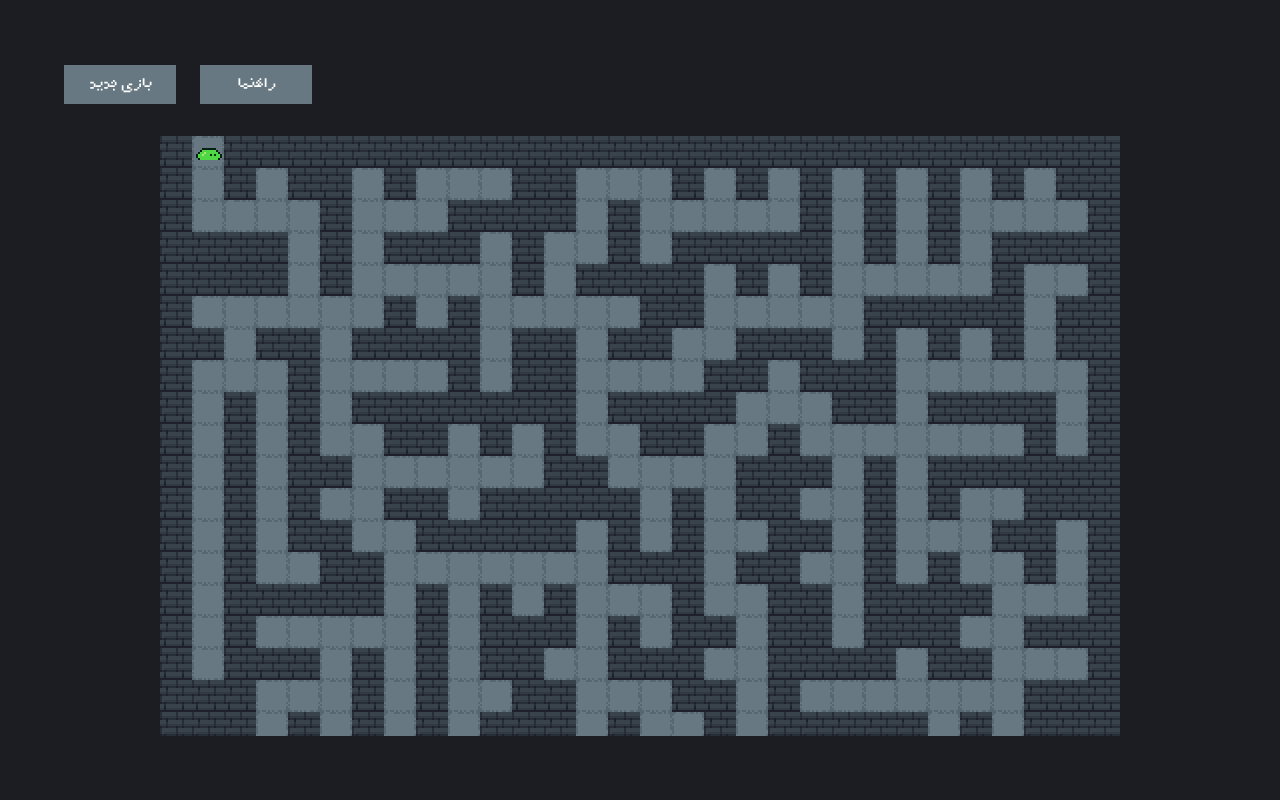
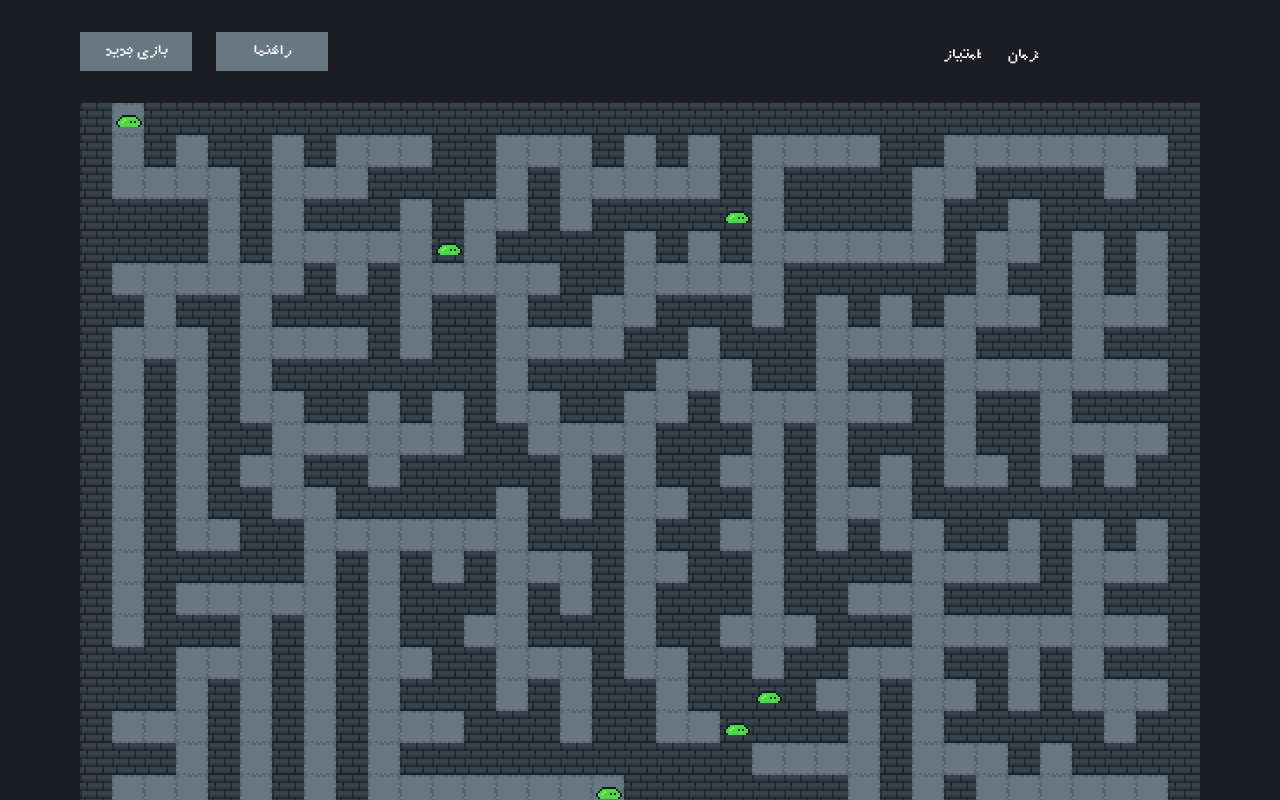
Before and after one commit to ShahriarKh/dunjen, a Next.js app: page / in a window 1280 px wide. Shown: the top 800 px of the page. Built offline with nearby package versions, Linux system fonts and the light colour scheme.

Commit message:
add item generation

```diff
--- a/app/globals.scss
+++ b/app/globals.scss
@@ -9,6 +9,7 @@
 
 html {
   font-size: 28px;
+  overflow-y: scroll;
 }
 
 a {
--- a/app/page.js
+++ b/app/page.js
@@ -6,9 +6,10 @@ import Maze from "@/components/Maze";
 import ModalOverlay from "@/components/ModalOverlay";
 import HelpModal from "@/components/HelpModal";
 import ResultModal from "@/components/ResultModal";
-import { useState, useEffect } from "react";
+import { useState, useEffect, createElement } from "react";
 import { generateMaze } from "@/utils/generateMaze";
 import Player from "@/components/Player";
+import Item from "@/components/Item";
 
 export default function Page() {
   const [showHelp, setShowHelp] = useState(false);
@@ -17,26 +18,39 @@ export default function Page() {
   const [maze, setMaze] = useState([[]]);
   const [playerPosition, setPlayerPosition] = useState([1, 0]);
   const [playerFace, setPlayerFace] = useState("right");
-  const [items, setItems] = useState();
+  const [items, setItems] = useState([]);
+
+  function randomNumber(min, max) {
+    return Math.floor(Math.random() * max) + min;
+  }
 
   function handeNewGame() {
-    let newMaze = generateMaze(27, 30);
+    let MAZE_WIDTH = randomNumber(3, 40);
+    let MAZE_HEIGHT = randomNumber(3, 40);
+    let newMaze = generateMaze(MAZE_WIDTH, MAZE_HEIGHT);
+    let newItems = generateItems(MAZE_WIDTH, MAZE_HEIGHT);
     setMaze(newMaze);
+    setItems(newItems);
+    console.log(newItems);
+    console.log("width", MAZE_WIDTH, "height", MAZE_HEIGHT);
     setPlayerPosition([newMaze[0].indexOf("p"), 0]);
-    generateItems();
   }
 
-  function placeItem() {
-    const x = Math.floor(Math.random() * maze[0].length) + 1;
-    const y = Math.floor(Math.random() * maze.length) + 1;
-    console.log(x, y);
-  }
-
-  function generateItems() {
-    const items = { potion: 1, coin: 5, heart: 2 };
-    Object.entries(items).map((item) => {
-      placeItem();
+  function generateItems(MAZE_WIDTH, MAZE_HEIGHT) {
+    let generatedItems = [];
+    const randomItems = {
+      potion: randomNumber(0, 2),
+      coin: randomNumber(2, 6),
+      heart: randomNumber(0, 1),
+    };
+    Object.entries(randomItems).map((item) => {
+      for (let i = 0; i < item[1]; i++) {
+        const x = randomNumber(1, MAZE_WIDTH - 1);
+        const y = randomNumber(1, MAZE_HEIGHT - 1);
+        generatedItems.push({ x: x, y: y, name: item[0] });
+      }
     });
+    return generatedItems;
   }
 
   useEffect(() => {
@@ -69,6 +83,9 @@ export default function Page() {
       <HUD openHelp={(showHelp) => setShowHelp(true)} newGame={handeNewGame} />
       <Maze handleMove={handleMove} maze={maze}>
         <Player position={playerPosition} face={playerFace} />
+        {items?.map((item) => {
+          return <Item x={item.x} y={item.y} />;
+        })}
       </Maze>
       {(showHelp || showResult) && (
         <ModalOverlay
--- a/app/page.module.scss
+++ b/app/page.module.scss
@@ -1,12 +1,12 @@
 @use "./vars" as *;
 
 .app {
-  display: flex;
-  flex-direction: column;
+  display: grid;
+  grid-template-rows: auto 1fr;
   gap: 32px;
   background-color: rgb(28, 29, 34);
-  height: 100vh;
-  width: 100vw;
   align-items: center;
   justify-content: center;
+  min-height: 100vh;
+  padding: 32px;
 }
--- a/components/HUD.jsx
+++ b/components/HUD.jsx
@@ -1,11 +1,14 @@
 import Button from "./Button";
 import css from "./HUD.module.scss";
 
-export default function HUD({ openHelp, newGame }) {
+export default function HUD({ openHelp, newGame, score, time }) {
   return (
     <div className={css.hud}>
       <Button label={"بازی جدید"} onClick={newGame} />
       <Button label={"راهنما"} onClick={openHelp} />
+      <span></span>
+      <div>امتیاز: {score}</div>
+      <div>زمان: {time}</div>
     </div>
   );
 }
--- a/components/HUD.module.scss
+++ b/components/HUD.module.scss
@@ -1,6 +1,9 @@
 .hud {
   display: grid;
-  grid-template-columns: auto auto 1fr;
-  width: 90vw;
+  grid-template-columns: auto auto 1fr auto auto;
+  align-items: center;
+  justify-content: center;
   gap: 24px;
+  color: white;
+  width: calc(80vw - 64px);
 }
--- a/components/Item.jsx
+++ b/components/Item.jsx
@@ -1,5 +1,16 @@
 import css from "./Item.module.scss";
+import { SCALE } from "@/app/vars";
 
-export default function Item(params) {
-  return <span className={css.item} />;
+export default function Item({ x, y, name }) {
+  return (
+    <span
+      className={css.item}
+      style={{
+        top: `${y * 16 * SCALE - 4 * SCALE}px`,
+        left: `${x * 16 * SCALE}px`,
+      }}
+    >
+      {name}
+    </span>
+  );
 }
--- a/components/Item.module.scss
+++ b/components/Item.module.scss
@@ -1,6 +1,6 @@
 @use "../app/vars" as *;
 
-.player {
+.item {
   composes: path from "./Maze.module.scss";
   position: absolute;
   // animation: breath 2s steps(2, jump-none) infinite;
--- a/components/Maze.module.scss
+++ b/components/Maze.module.scss
@@ -6,9 +6,9 @@
   grid-template-columns: repeat(var(--cols), $size);
   grid-template-rows: repeat(var(--rows), $size);
 
-  max-height: 75vh;
-  max-width: 90vw;
-  overflow: auto;
+  // max-height: 80vh;
+  // max-width: 90vw;
+  margin: auto;
 
   // &:not(:focus) {
   //   overflow: hidden;
--- a/components/ModalOverlay.module.scss
+++ b/components/ModalOverlay.module.scss
@@ -1,7 +1,9 @@
 .overlay {
   position: absolute;
   background-color: rgba(0, 0, 0, 0.6);
-  width: 100vw;
+  width: 100%;
   height: 100vh;
   z-index: 2;
+  left: 0;
+  top: 0;
 }
--- a/utils/generateMaze.js
+++ b/utils/generateMaze.js
@@ -1,4 +1,4 @@
-export function generateMaze(height = 15, width = 15) {
+export function generateMaze(width = 15, height = 15) {
   let maze = [];
 
   function surroundingCells(random_wall) {
```
